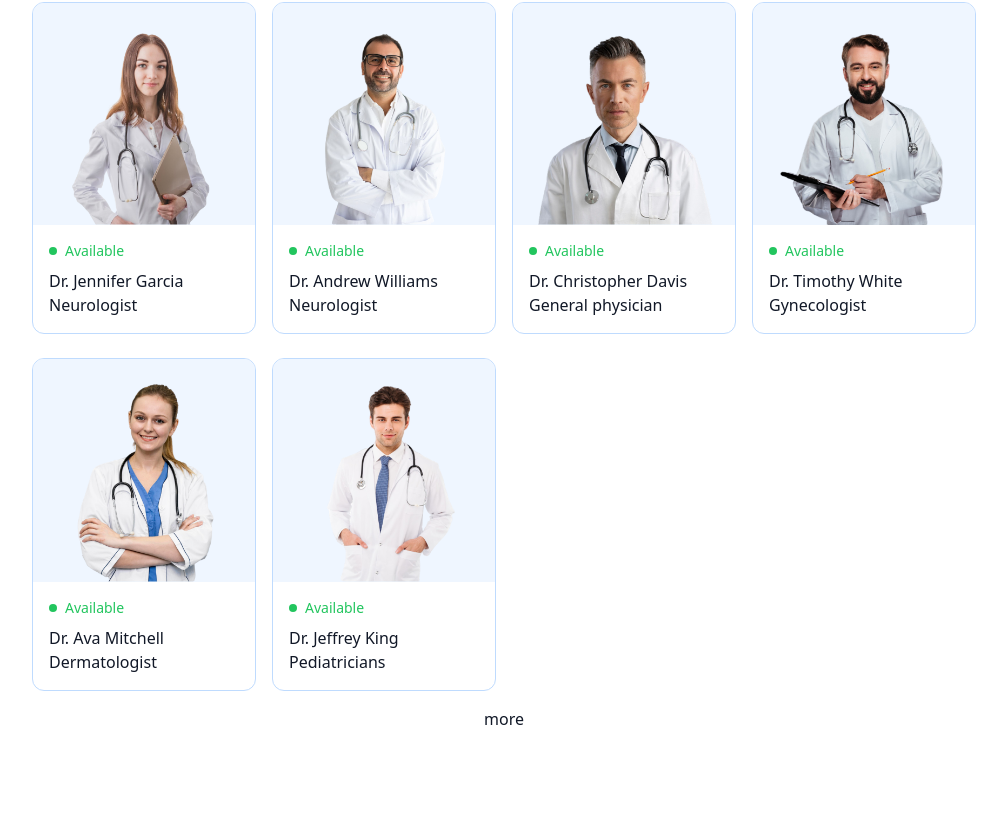
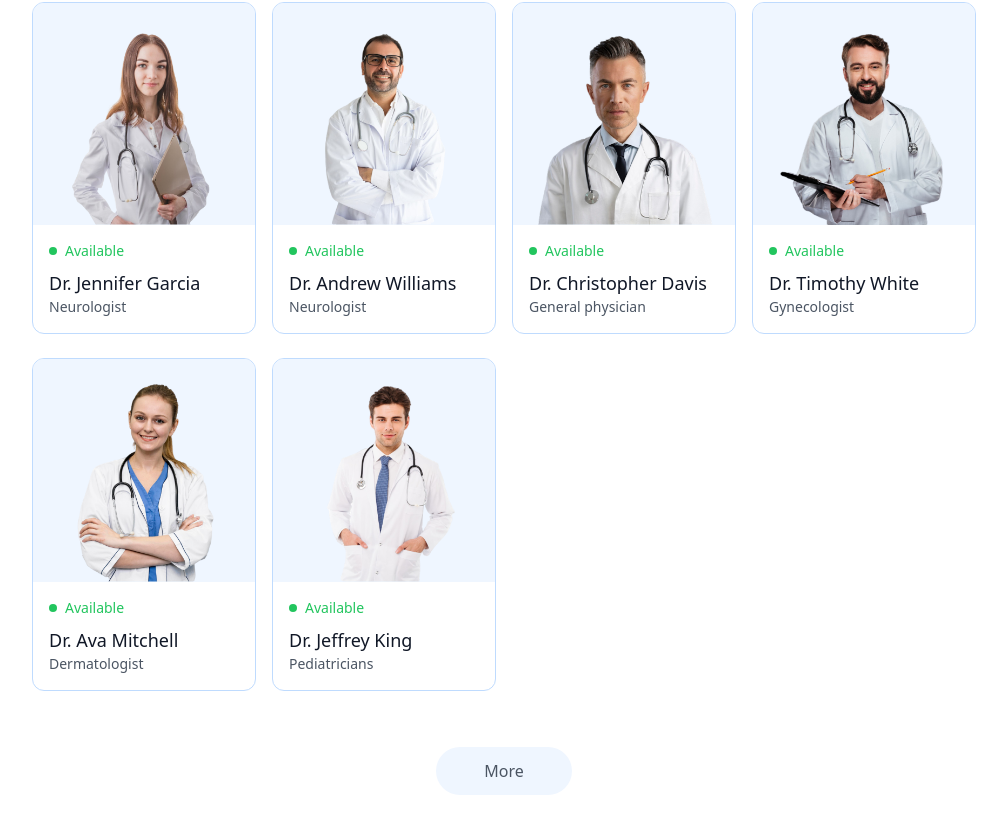
Before and after one commit to SagnikPal-7/Doctor-s-Appointment, a React (Vite) app in the folder frontend/: page / in a window 1280 px wide. Shown: the part 1615-2449 px from the top of the page, without its empty margins (136-1143 px from the left). Before the commit the page ends 2410 px from the top, so only its background shows below. Built offline with nearby package versions, Linux system fonts and the light colour scheme.

Commit message:
topdoctor done

```diff
--- a/frontend/src/components/Navbar.jsx
+++ b/frontend/src/components/Navbar.jsx
@@ -50,7 +50,7 @@
                   onClick={() => navigate("/my-appointments")}
                   className="hover:text-black cursor-pointer"
                 >
-                  My Appointments
+                  Appointments
                 </p>
                 <p
                   onClick={() => setToken(false)}
--- a/frontend/src/components/TopDoctors.jsx
+++ b/frontend/src/components/TopDoctors.jsx
@@ -1,7 +1,9 @@
 import React from "react";
 import { doctors } from "../assets/assets";
+import { useNavigate } from "react-router-dom";
 
 const TopDoctors = () => {
+  const navigate = useNavigate();
   return (
     <div className="flex  flex-col items-center gap-4 my-16 text-gray-900 md:mx-10">
       <h1 className="text-3xl font-medium">Top Doctors to Consult</h1>
@@ -12,6 +14,7 @@
       <div className="w-full grid grid-cols-auto gap-4 pt-5 gap-y-6 px-3 sm:px-0">
         {doctors.slice(0, 10).map((item, index) => (
           <div
+            onClick={() => navigate(`/appointment/${item._id}`)}
             className="border border-blue-200 rounded-xl overflow-hidden cursor-pointer hover:translate-y-[-10px] transition-all duration-500"
             key={index}
           >
@@ -21,13 +24,15 @@
                 <p className="w-2 h-2 bg-green-500 rounded-full"></p>
                 <p>Available</p>
               </div>
-              <p>{item.name}</p>
-              <p>{item.speciality}</p>
+              <p className="text-gray-900 text-lg font-medium">{item.name}</p>
+              <p className="text-gray-600 text-sm">{item.speciality}</p>
             </div>
           </div>
         ))}
       </div>
-      <button>more</button>
+      <button className="bg-blue-50 text-gray-600 px-12 py-3 rounded-full mt-10">
+        More
+      </button>
     </div>
   );
 };
```
